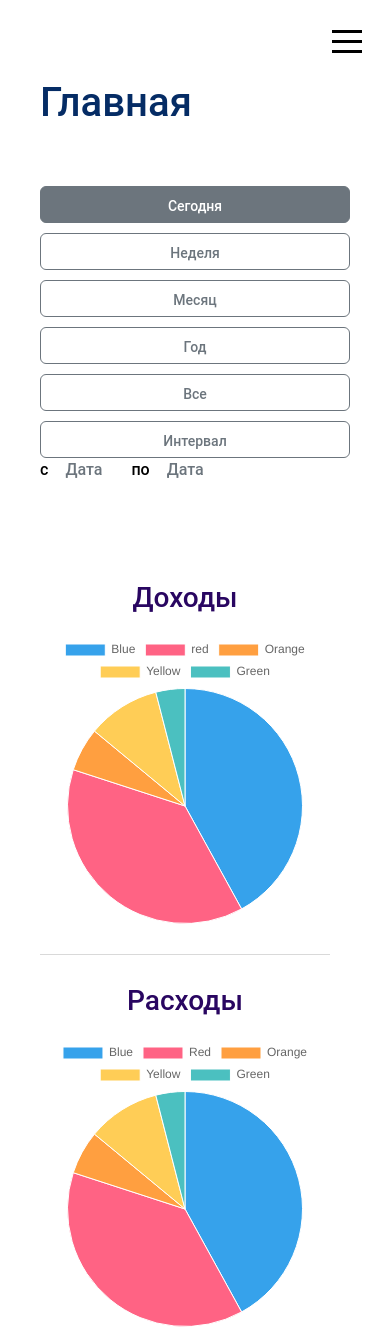
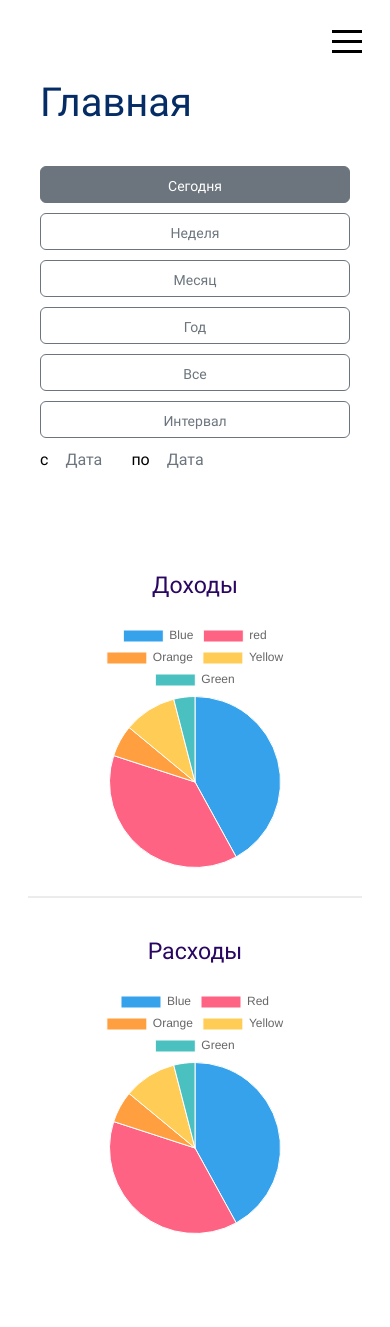
Before and after one commit to dron-olya7/lumincoin_project, a plain HTML site: page index.html in a window 390 px wide. After the commit the page ends 1234 px from the top, so only its background shows below. Drawn offline with nearby package versions, Linux system fonts and the light colour scheme.

Commit message:
Add files via upload

```diff
--- a/css/style.css
+++ b/css/style.css
@@ -1,6 +1,6 @@
 @font-face {
   font-family: "Roboto";
-    src: url("../fonts/Roboto/Roboto-Regular.ttf") format("ttf");
+  src: url("../fonts/Roboto/Roboto-Regular.woff") format("woff");
   font-weight: normal;
 }
 
@@ -16,10 +16,9 @@ body {
   flex-direction: column;
   align-items: center;
   justify-content: center;
-    /*height: 1024px;*/
 }
 
-.section__auth{
+.section__auth {
   transform: translateY(30%);
 }
 
@@ -60,6 +59,7 @@ body {
 
 .sidebar {
   border-right: 1px solid #d9d9d9;
+  width: 219px;
 }
 
 .list,
@@ -108,7 +108,7 @@ body {
 }
 
 .dropdown {
-    padding: 20px 38px 40px 20px;
+  padding: 20px 40px 40px 20px;
   border-top: 1px solid #d9d9d9;
   width: 100%;
 }
@@ -121,7 +121,7 @@ body {
   margin-left: 16px;
   display: block;
 }
-.block__fixed{
+.block__fixed {
   position: fixed;
   bottom: 0;
 }
@@ -132,17 +132,18 @@ body {
 
 .main {
   padding: 100px 60px 100px 60px;
-    width: 1221px;
-
+  /* width: 1221px; */
 }
-.main__inc-exp{height: 100vh;}
+.main__inc-exp {
+  height: 100vh;
+}
 
 h2 {
   font-size: 40px;
   font-weight: 500;
   line-height: 46px;
   color: #052c65;
-    margin-bottom: 60px;
+  margin-bottom: 40px;
 }
 
 .button {
@@ -160,7 +161,6 @@ h2 {
 .button:hover {
   background-color: #6c757d;
   color: #fff;
-    margin-bottom: 10px;
 }
 
 .main__date__periods,
@@ -201,32 +201,18 @@ h2 {
   color: #6c757d;
 }
 
-.budget {
-    display: flex;
-    justify-content: space-between;
-    padding: 0 94px 0 24px;
+.income-chart {
+  position: relative;
 }
-
-.budget .income,
-.budget .expenses {
-    text-align: center;
-    display: flex;
-    flex-direction: column;
-}
-
-.income h3,
-.expenses h3 {
-    font-size: 28px;
-    font-weight: 500;
-    line-height: 32px;
-    color: #290661;
-    margin-bottom: 20px;
-}
-
-.line {
-    border-right: 1px solid #d9d9d9;
-    height: 450px;
-    margin-top: 57px;
+.income-chart:before {
+  content: "";
+  position: absolute;
+  top: 70%;
+  left: 100%;
+  width: 1px;
+  height: 100%;
+  background: #d9d9d9;
+  transform: translateY(-50%);
 }
 
 .dropdown-toggle {
@@ -238,7 +224,6 @@ h2 {
 }
 
 .dropdown-menu.show {
-    /*width: 100%;*/
   padding: 0;
   margin: 0;
 }
@@ -263,14 +248,16 @@ h2 {
   width: 178px;
 }
 
+.col-md-5 h3 {
+  text-align: center;
+  color: #290661;
+  margin-bottom: 20px;
+}
+
 .myChart_income,
 .myChart_expenses {
-    width: 100%;
-}
-
-#myChart_income, #myChart_expenses {
-    width: 100%;
-    height: 100%;
+  width: 80%;
+  margin: 0 auto;
 }
 
 .balance {
@@ -306,8 +293,7 @@ h2 {
   padding-left: 12px;
 }
 
-/*Доход/Расход*/
-.income_expense__periods{
+.income_expense__periods {
   margin-bottom: 40px;
 }
 
@@ -321,7 +307,6 @@ thead tr th {
   line-height: 18px;
   letter-spacing: 1px;
   text-align: center;
-
 }
 
 .thead__name {
@@ -388,15 +373,15 @@ td {
   margin-right: 12px;
 }
 
-.table__income__delete, .table__income__edit {
+.table__income__delete,
+.table__income__edit {
   width: 15px;
 }
-
-/*Доход и Расходы*/
 
 .items {
   display: flex;
   flex-wrap: wrap;
+  justify-content: flex-start;
 }
 
 .item {
@@ -436,7 +421,6 @@ td {
   margin: 0;
 }
 
-/*Редактировать*/
 .balance span {
   font-size: 14px;
   font-weight: 500;
@@ -466,16 +450,13 @@ td {
 
 .btn.btn-success {
   margin-right: 6px;
-    /*width: 88px;*/
   height: 38px;
 }
 
 .btn.btn-danger {
-    /*width: 83px;*/
   height: 38px;
 }
 
-/*Авторизация и регистрации*/
 .logo {
   margin-bottom: 60px;
 }
@@ -483,7 +464,7 @@ td {
 h1 {
   font-weight: 700;
   font-style: normal;
-    color: #052C65;
+  color: #052c65;
   margin-bottom: 20px;
 }
 
@@ -498,7 +479,7 @@ p {
 }
 
 .input-group-text {
-    background-color: #E9ECEF;
+  background-color: #e9ecef;
   width: 38px;
   height: 38px;
   margin: 0;
@@ -511,7 +492,7 @@ input::placeholder {
   font-size: 15px;
   font-weight: 400;
   line-height: 24px;
-    color: #6C757D;
+  color: #6c757d;
 }
 
 .form-check-label {
@@ -522,7 +503,6 @@ input::placeholder {
 }
 
 .btn.btn-primary {
-    /*width: 397px;*/
   height: 38px;
 }
 .account,
@@ -530,16 +510,29 @@ input::placeholder {
   display: flex;
 }
 
-.link p, .link a, .account p, .account a{
+.link p,
+.link a,
+.account p,
+.account a {
   margin-right: 10px;
   font-size: 12px;
   font-weight: 400;
   line-height: 14px;
 }
 
-/*Адаптив*/
-@media (min-width: 1101px) and (max-width: 1439px){
-    .table-scroll{padding-right: 50px;}
+@media (min-width: 1101px) and (max-width: 1439px) {
+  .table-scroll {
+    padding-right: 50px;
+  }
+}
+
+@media (min-width: 1101px) and (max-width: 1190px) {
+  .main__date__periods {
+    width: 800px;
+  }
+  .main__date__period {
+    margin-top: 10px;
+  }
 }
 @media (max-width: 1100px) {
   .section {
@@ -550,17 +543,15 @@ input::placeholder {
     height: 100vh;
     position: relative;
     background-color: #fff;
+    position: absolute;
+    z-index: 1;
+    top: 0;
+    left: -350px;
+    transition: transform 5s;
   }
 
   .header__burger-btn {
     display: block;
-    }
-
-    .col-auto {
-        position: absolute;
-        top: 0;
-        left: -350px;
-        transition: transform 5s;
   }
 
   .col-auto.open .header__burger-btn {
@@ -571,10 +562,6 @@ input::placeholder {
   .col-auto.open {
     transform: translateX(100%);
     left: -230px;
-        /*display: flex;*/
-        /*justify-content: space-between;*/
-        /*flex-direction: row-reverse;*/
-        /*height: 100%;*/
   }
 
   .col-auto.open .header__burger-btn span:nth-child(1) {
@@ -597,7 +584,12 @@ input::placeholder {
     margin-bottom: 100px;
     flex-wrap: wrap;
   }
-
+  .main__date__period {
+    margin-top: 10px;
+  }
+  .row {
+    justify-content: center;
+  }
   .btn {
     margin-bottom: 10px;
   }
@@ -606,14 +598,8 @@ input::placeholder {
     margin-bottom: 0;
   }
 
-    .budget {
-        flex-direction: column;
-        align-items: center;
-        padding: 0 20px 0 0;
-    }
-
-    .line {
-        display: none;
+  .income-chart {
+    margin-bottom: 70px;
   }
 
   form {
@@ -660,7 +646,7 @@ input::placeholder {
   .popup__btn .btn.btn-success {
     margin-right: 12px;
   }
-    .block{
+  .block {
     display: block;
   }
 }
@@ -670,16 +656,17 @@ input::placeholder {
     left: 80%;
   }
 
-    .myChart_income,
-    .myChart_expenses,
-    .myChart_income canvas,
-    .myChart_expenses canvas {
-        width: 100%;
-    }
-
-
   .col-auto.open .header__burger-btn {
     left: 100%;
   }
 
+  .income-chart:before {
+    content: " ";
+    background: #d9d9d9;
+    width: 100%;
+    height: 1px;
+    left: 0;
+    top: 110%;
+    position: absolute;
   }
+}
--- a/index.html
+++ b/index.html
@@ -178,15 +178,14 @@
                         </div>
                     </div>
                 </div>
-                <div class="budget">
-                    <div class="income">
+                <div class="row">
+                    <div class="col-md-5 income-chart">
                         <h3>Доходы</h3>
                         <div class="myChart_income">
                             <canvas id="myChart_income"></canvas>
                         </div>
                     </div>
-                    <div class="line"></div>
-                    <div class="expenses">
+                    <div class="col-md-5">
                         <h3>Расходы</h3>
                         <div class="myChart_expenses">
                             <canvas id="myChart_expenses"></canvas>
```
Also changed, not shown: fonts/Roboto/Roboto-Regular.woff (added). Lines whose indentation alone changed are shown as unchanged.
